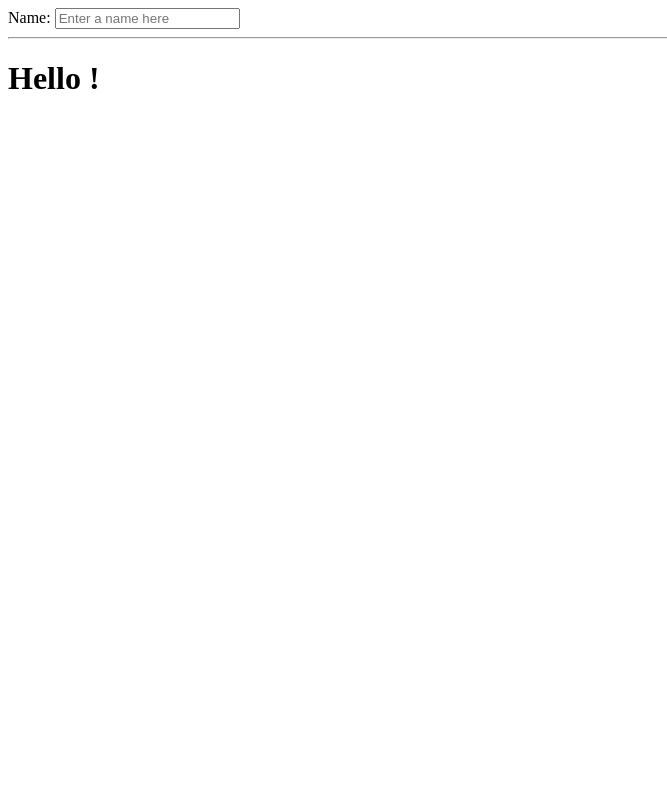
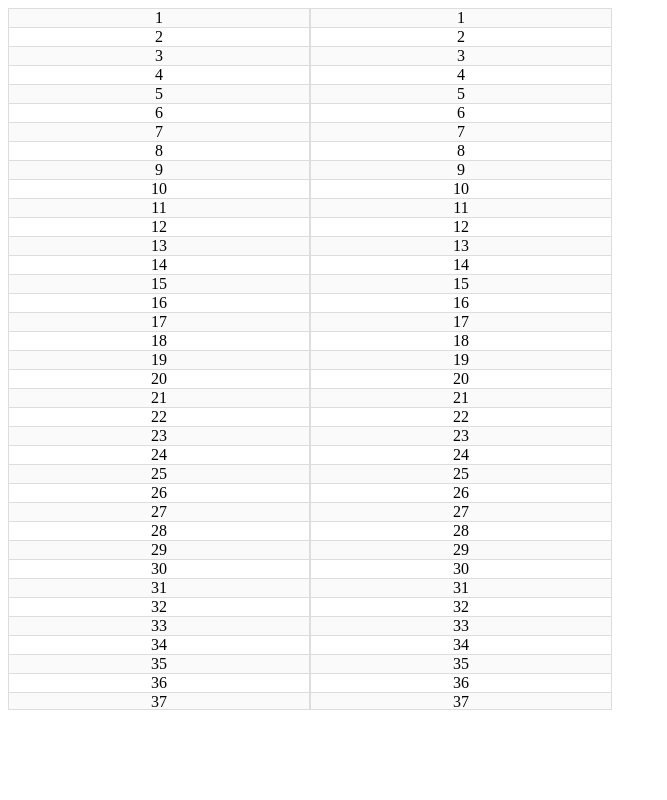
Before and after one commit to ldmarz/sync-scroll-sandbox, a website built with webpack: page index.html in a window 1280 px wide. Shown: the whole page, without its empty margins (0-667 px from the left). Built offline with nearby package versions, Linux system fonts and the light colour scheme; some packages are replaced by stand-ins of ours.

Commit message:
sync scroll between two elements

```diff
--- a/package.json
+++ b/package.json
@@ -14,8 +14,10 @@
     "webpack-dev-server": "^3.1.4"
   },
   "devDependencies": {
+    "css-loader": "^0.28.11",
     "html-webpack-plugin": "^3.2.0",
     "raw-loader": "^0.5.1",
+    "style-loader": "^0.21.0",
     "webpack": "^4.10.2",
     "webpack-cli": "^2.1.4"
   }
--- a/src/index.js
+++ b/src/index.js
@@ -1,6 +1,10 @@
 import angular from 'angular';
 import {testComponent} from './testComponent/testComponent';
 import mainController from './main/mainController';
+import './library/syncscroll-0.0.3/syncscroll';
+
+import './main/styles.css'
+
 const app = 'app';
 
 angular
--- /dev/null
+++ b/src/library/syncscroll-0.0.3/syncscroll.js
@@ -0,0 +1 @@
+!function(e,n){"function"==typeof define&&define.amd?define(["exports"],n):n("undefined"!=typeof exports?exports:e.syncscroll={})}(this,function(e){var n="Width",t="Height",o="Top",r="Left",f="scroll",i="client",s="EventListener",d="add"+s,c="length",a=Math.round,u={},l=function(){var e,l,p,y,m,h=document.getElementsByClassName("sync"+f);for(m in u)if(u.hasOwnProperty(m))for(e=0;e<u[m][c];e++)u[m][e]["remove"+s](f,u[m][e].syn,0);for(e=0;e<h[c];)if(y=l=0,p=h[e++],m=p.getAttribute("name")){for(p=p[f+"er"]||p;l<(u[m]=u[m]||[])[c];)y|=u[m][l++]==p;y||u[m].push(p),p.eX=p.eY=0,function(e,s){e[d](f,e.syn=function(){var d,l=u[s],p=e[f+r],y=e[f+o],m=p/(e[f+n]-e[i+n]),h=y/(e[f+t]-e[i+t]),v=p!=e.eX,g=y!=e.eY,X=0;for(e.eX=p,e.eY=y;X<l[c];)d=l[X++],d!=e&&(v&&a(d[f+r]-(p=d.eX=a(m*(d[f+n]-d[i+n]))))&&(d[f+r]=p),g&&a(d[f+o]-(y=d.eY=a(h*(d[f+t]-d[i+t]))))&&(d[f+o]=y))},0)}(p,m)}};"complete"==document.readyState?l():window[d]("load",l,0),e.reset=l});
--- /dev/null
+++ b/src/main/styles.css
@@ -0,0 +1,17 @@
+.container {
+  float: left;
+  width: 300px;
+  border: 1px solid #ddd;
+  margin: 0 auto;
+  text-align: center;
+  max-height: 700px;
+  overflow: auto;
+}
+
+.container .row {
+  border-bottom: 1px solid #ddd;
+}
+
+.container .row.odd {
+  background-color: #fafafa
+}
--- a/src/testComponent/testComponent.html
+++ b/src/testComponent/testComponent.html
@@ -1,6 +1,10 @@
-<div>
-  <label>Name:</label>
-  <input type="text" ng-model="yourName" placeholder="Enter a name here">
-  <hr>
-  <h1>Hello {{yourName}}!</h1>
+<div class="first-container container syncscroll" name="sync">
+  <div class="row" ng-class-odd="'odd'" ng-repeat="x in $ctrl.rows">
+    {{x}}
+  </div>
 </div>
+<div class="second-container container syncscroll" name="sync">
+  <div class="row" ng-class-odd="'odd'" ng-repeat="x in $ctrl.rows">
+    {{x}}
+  </div>
+</div>
--- a/src/testComponent/testComponent.js
+++ b/src/testComponent/testComponent.js
@@ -1,7 +1,15 @@
 class TestComponentController {
   constructor() {
     'ngInject';
-    console.log('asdads');
+    this.rows = [];
+    this.length = 1000;
+    this.init();
+  }
+
+  init() {
+    for (let x=1; x < this.length; x++) {
+      this.rows.push(x);
+    }
   }
 }
 
--- a/webpack.config.js
+++ b/webpack.config.js
@@ -10,6 +10,12 @@ module.exports = {
   },
   module:{
     rules: [{
+      test: /\.css$/,
+      use: [
+        'style-loader',
+        'css-loader'
+      ]
+    }, {
       // HTML LOADER
       // Reference: https://github.com/webpack/raw-loader
       // Allow loading html through js
```
Also changed, not shown: src/library/syncscroll-0.0.3/README.md (added), 5 other files.
